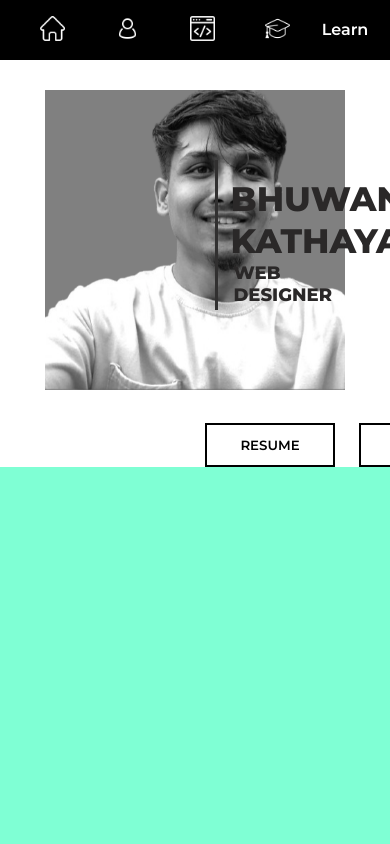
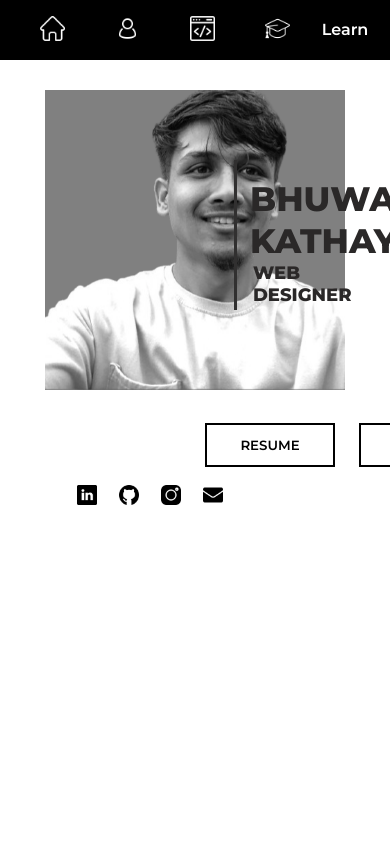
Before and after one commit to bhuwan214/Built-2023-12-22, a plain HTML site: page index.html in a window 390 px wide. Shown: the top 844 px of the page. Drawn offline with Linux system fonts and the light colour scheme.

Commit message:
now lets go to mobile view , give the last touch up

```diff
--- a/style.css
+++ b/style.css
@@ -237,9 +237,9 @@ gap:10;
   }
 
   .content-container{
-    background-color: aquamarine;
+
     width: 100%;
-    height: ;
+
   }
 
   .profile-box{
@@ -279,8 +279,22 @@ background-color: rgb(255, 255, 255);
 left: 50vw;
  }
  .social{
+  position: relative;
+  top: 10px;
+  left: 50px;
 
  }
 
 
   }
+
+
+  @media (max-width:700px){
+
+    .description{
+      left: 60vw;
+    }
+  }
+
+  /* Mobile view */
+  @media (max-width:575)
```
